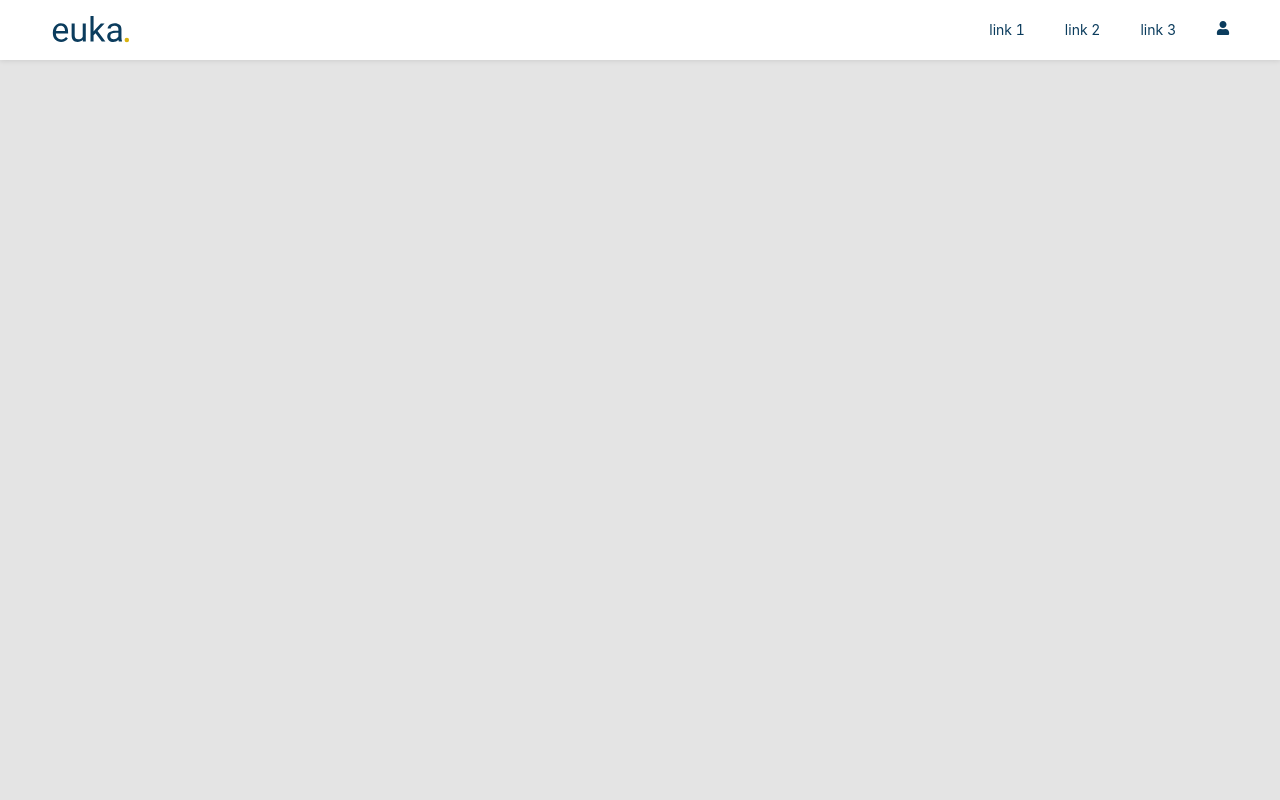
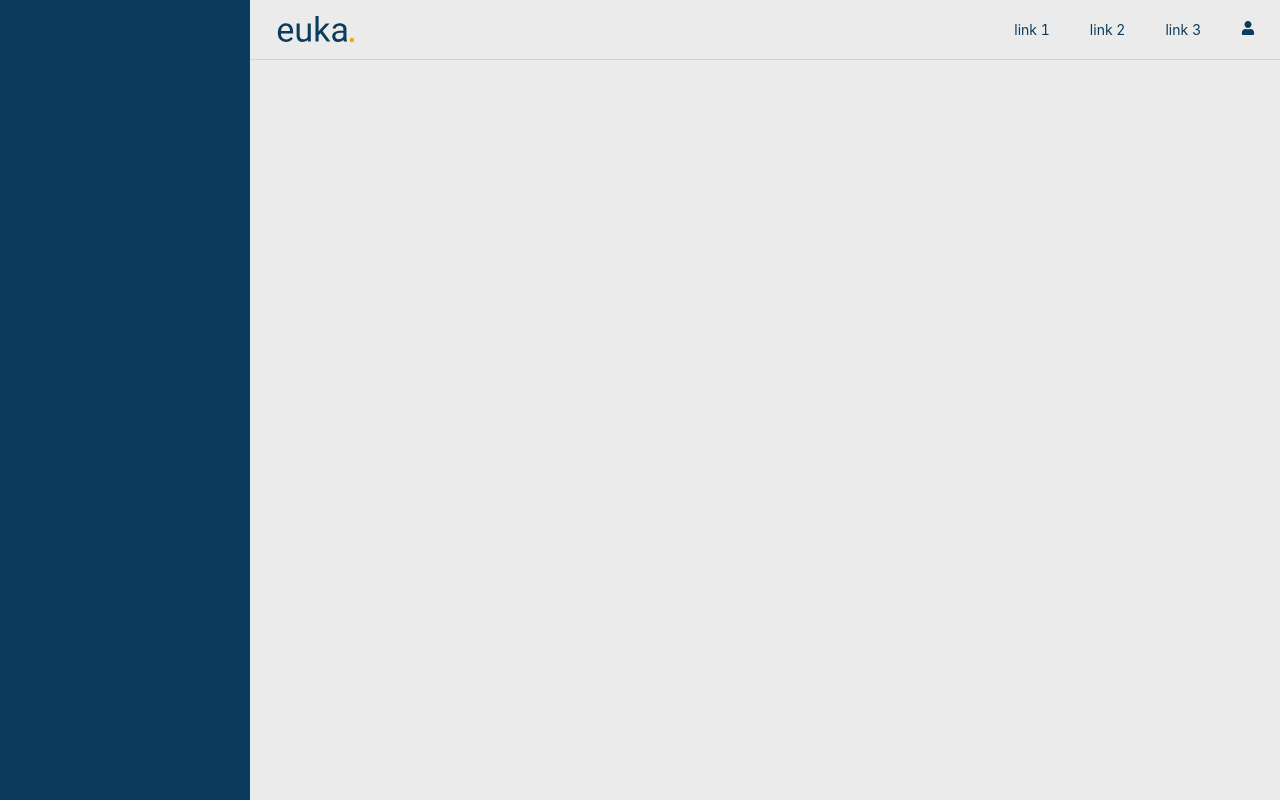
Before and after one commit to RogeCS/Euka, a React app: page / in a window 1280 px wide. Built offline with nearby package versions, Linux system fonts and the light colour scheme; a web font is replaced by a local one.

Commit message:
fixed header and sidebar sizes

```diff
--- a/src/components/Dashboard.jsx
+++ b/src/components/Dashboard.jsx
@@ -7,8 +7,8 @@ import "../styles/components/Dashboard.scss";
 const Dashboard = () => {
   return (
     <div className="dashboard-layout">
+      <Sidebar />
       <Header />
-      <Sidebar />
     </div>
   );
 };
--- a/src/components/Sidebar.jsx
+++ b/src/components/Sidebar.jsx
@@ -4,7 +4,7 @@ import "../styles/components/Sidebar.scss";
 
 const Sidebar = () => {
   return (
-    <div>
+    <div className="dashboard-sidebar">
       <div></div>
     </div>
   );
--- a/src/styles/components/Dashboard.scss
+++ b/src/styles/components/Dashboard.scss
@@ -2,5 +2,5 @@
 
 .dashboard-layout {
   height: 100vh;
-  width: 100vh;
+  width: 100vw;
 }
--- a/src/styles/components/Header.scss
+++ b/src/styles/components/Header.scss
@@ -2,14 +2,16 @@
 
 .dashboard-header {
   align-items: center;
-  background: $white;
-  box-shadow: 0px 1px 5px rgba(0, 0, 0, 0.1);
+  border-bottom: 1px solid rgba(129, 129, 129, 0.246);
   color: $color;
   display: flex;
-  height: 60px;
+  height: $header-height;
   justify-content: space-between;
-  padding: 0 50px;
-  width: 100vw;
+  padding: 0 25px;
+  position: fixed;
+  top: 0;
+  right: 0;
+  width: calc(100% - #{$sidebar-width});
 }
 
 .logo {
--- a/src/styles/components/Sidebar.scss
+++ b/src/styles/components/Sidebar.scss
@@ -1 +1,7 @@
 @import "../global/variables.scss";
+
+.dashboard-sidebar {
+  height: 100%;
+  width: 250px;
+  background: $color;
+}
--- a/src/styles/global/variables.scss
+++ b/src/styles/global/variables.scss
@@ -1,9 +1,15 @@
+//Font
 @import url("https://fonts.googleapis.com/css2?family=Encode+Sans+Expanded:wght@300;400;700&display=swap");
+$theme-font: "Encode Sans Expanded", sans-serif;
 
-$theme-font: "Encode Sans Expanded", sans-serif;
+//Application color palette
 $white: #ffffff;
-$gray: #e4e4e4;
+$gray: #ebebeb;
 $dark-color: #1d2731;
 $color: #0b3c5d;
 $light-color: #328cc1;
 $secondary: #d9b310;
+
+//fixed sizes
+$header-height: 60px;
+$sidebar-width: 250px;
```
